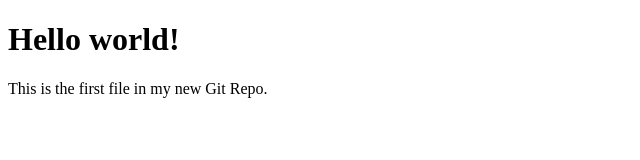
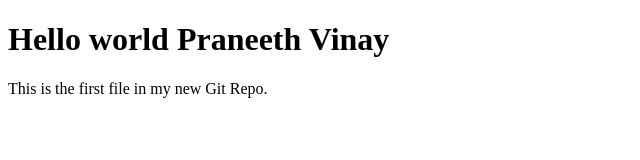
Before and after one commit to praneeth212/practice, a plain HTML site: page index.html in a window 1280 px wide. Shown: the whole page, without its empty margins (0-640 px from the left). Drawn offline with Linux system fonts and the light colour scheme.

Commit message:
Modified b2 index.html

```diff
--- a/index.html
+++ b/index.html
@@ -5,7 +5,7 @@
     <link rel="stylesheet" href="./styles.css" />
   </head>
   <body>
-    <h1>Hello world!</h1>
+    <h1>Hello world Praneeth Vinay</h1>
     <p>This is the first file in my new Git Repo.</p>
   </body>
 </html>
```
